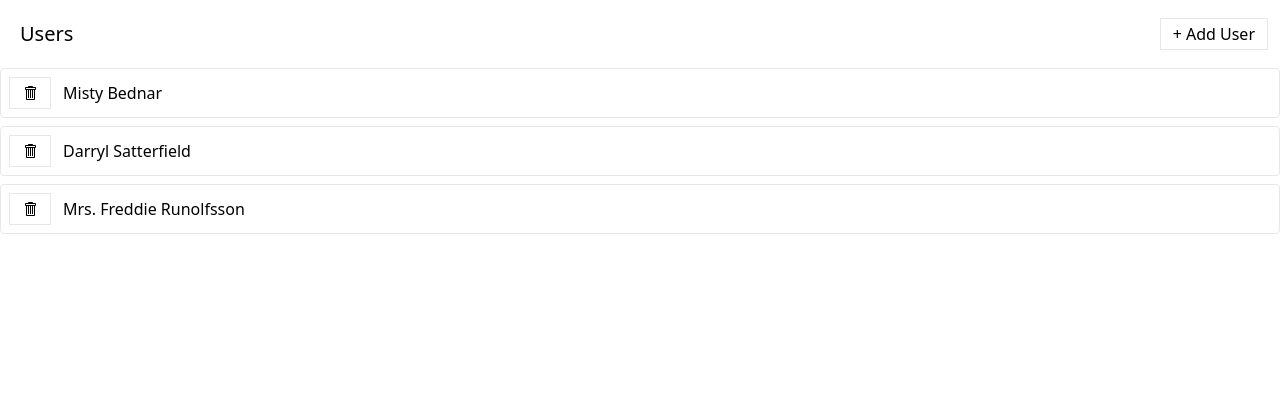
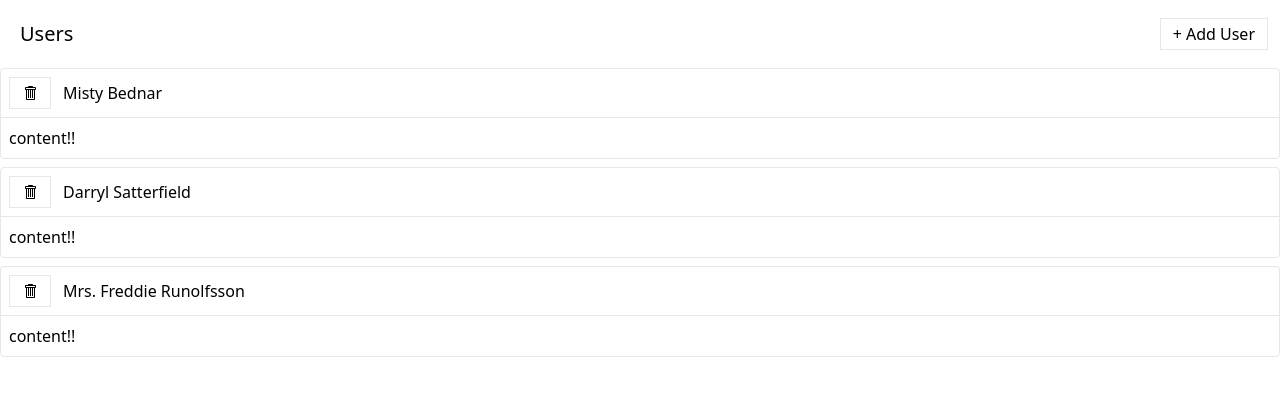
Before and after one commit to poyingHAHA/React_learning, a React (Create React App) app in the folder 9_api_using_async_thunks/: page / in a window 1280 px wide. Shown: the top 396 px of the page. Built offline with nearby package versions, Linux system fonts and the light colour scheme; data requests are answered from the project's data file.

Commit message:
13. adding expandable panel

```diff
--- /dev/null
+++ b/9_api_using_async_thunks/src/components/ExpandablePanel.js
@@ -0,0 +1,16 @@
+function ExpandablePanel({header, children}) {
+  return (
+    <div className="mb-2 border rounded">
+      <div className="flex p-2 justify-between items-center cursor-pointer">
+        <div className="flex flex-row items-center justify-between">
+          {header}
+        </div>
+      </div>
+      <div className="p-2 border-t">
+        {children}
+      </div>
+    </div>
+  );
+}
+
+export default ExpandablePanel;
--- a/9_api_using_async_thunks/src/components/UsersListitem.js
+++ b/9_api_using_async_thunks/src/components/UsersListitem.js
@@ -2,6 +2,7 @@
 import Button from './Button';
 import {removeUser} from '../store';
 import { useThunk } from '../hooks/use-thunk';
+import ExpandablePanel from './ExpandablePanel';
 
 function UsersListitem({ user }) {
   const [doRemoveUser, isLoading, error] = useThunk(removeUser);
@@ -10,18 +11,18 @@
     doRemoveUser(user);
   }
 
+  const header = <>
+    <Button className="mr-3" loading={isLoading} onClick={handleClick}>
+      <GoTrashcan />
+    </Button>
+    {error && <div>Error deleting user.</div> }
+    {user.name}
+  </>
+
   return (
-    <div className="mb-2 border rounded">
-      <div className="flex p-2 justify-between items-center cursor-pointer">
-        <div className="flex flex-row items-center justify-between">
-          <Button className="mr-3" loading={isLoading} onClick={handleClick}>
-            <GoTrashcan />
-          </Button>
-          {error && <div>Error deleting user.</div> }
-          {user.name}
-        </div>
-      </div>
-    </div>
+    <ExpandablePanel header={header}>
+      content!!
+    </ExpandablePanel>
   );
 }
 
```
